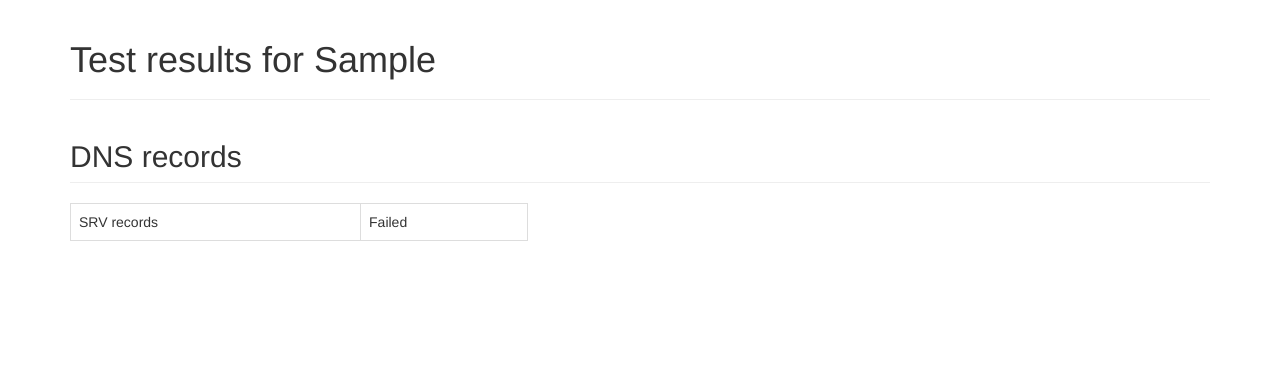
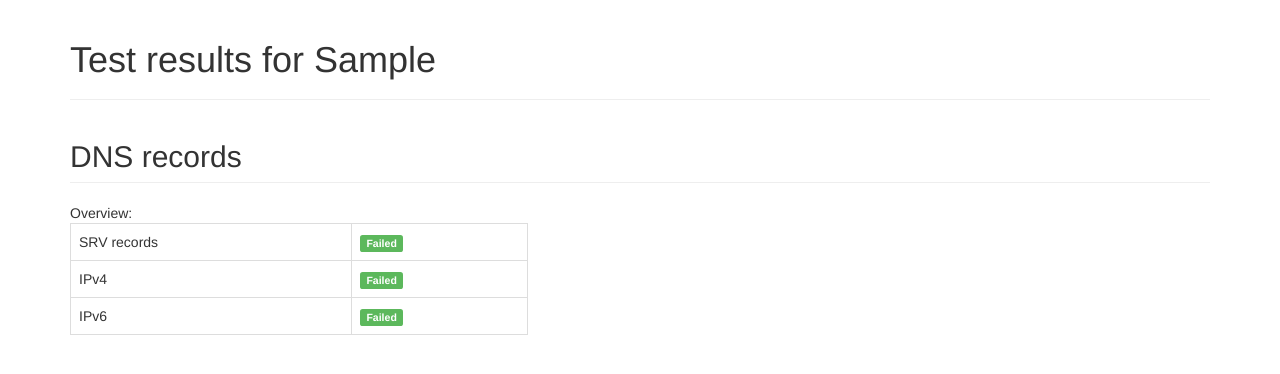
Before and after one commit to mathiasertl/django-xmpp-server-test, a Django app: template xmpp_server_test/server_test/templates/server_test/server_detail.html in a window 1280 px wide. Shown: the top 374 px of the page. Run offline with Django 3.2, Linux system fonts and the light colour scheme; the template is opened without the code that fills it: values that come from a table or form of the project are taken from there, others are empty; tables that the repository leaves empty hold one stand-in row (values such as "Sample post"); some libraries are stand-ins or nearby versions.

Commit message:
display some data

```diff
--- a/xmpp_server_test/server_test/templates/server_test/test.html
+++ b/xmpp_server_test/server_test/templates/server_test/test.html
@@ -1,10 +1,19 @@
-<h2 id="dns" class="page-header">DNS records</h2>
+{% load i18n %}<h2 id="dns" class="page-header">DNS records</h2>
 <div class="row">
     <div class="col-md-5">
+        {% trans "Overview:" %}
         <table class="table table-bordered">
             <tr>
                 <td>SRV records</td>
-                <td>{% if test.dns.srv %}OK{% else %}Failed{% endif %}</td>
+                <td><p class="label label-success">{% if data.dns.srv %}OK{% else %}Failed{% endif %}</p></td>
+            </tr>
+            <tr>
+                <td>IPv4</td>
+                <td><p class="label label-success">{% if data.dns.ipv4 %}OK{% else %}Failed{% endif %}</p></td>
+            </tr>
+            <tr>
+                <td>IPv6</td>
+                <td><p class="label label-success">{% if data.dns.ipv6 %}OK{% else %}Failed{% endif %}</p></td>
             </tr>
         </table>
     </div>
```
